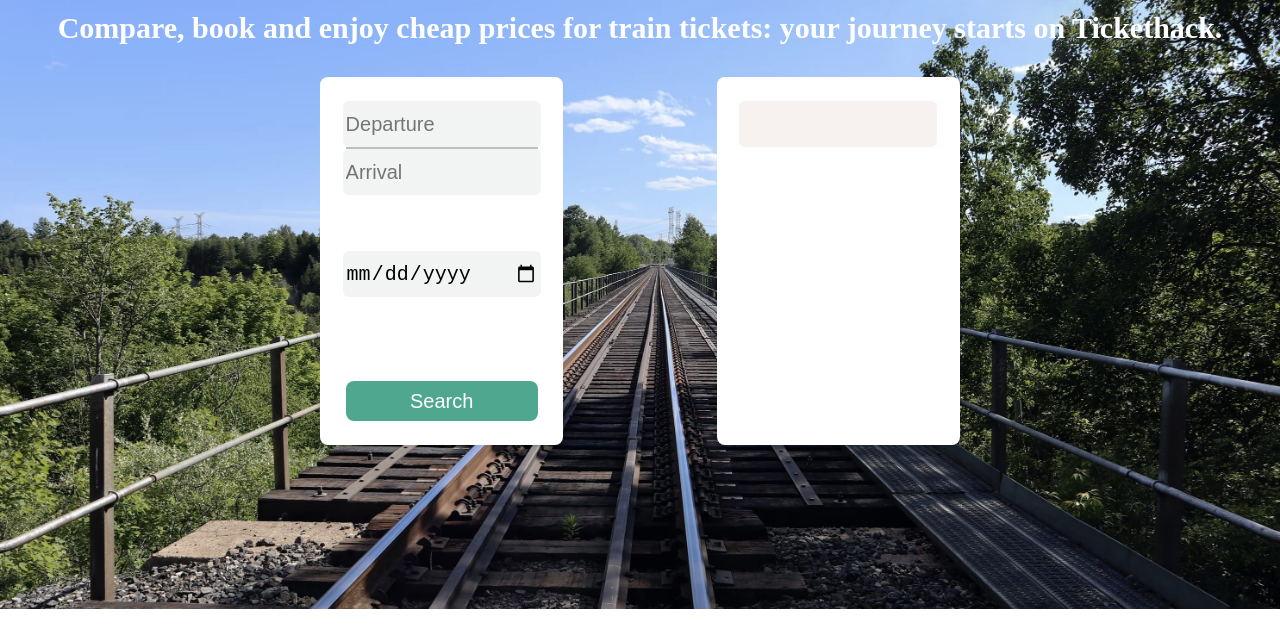
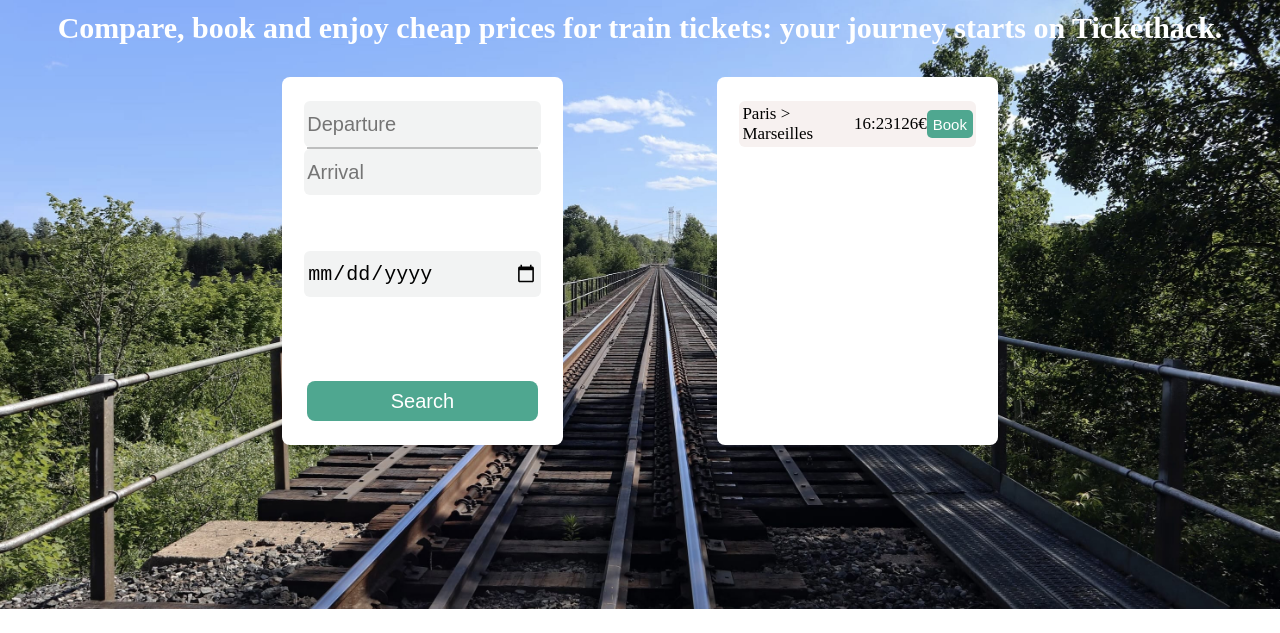
Before and after one commit to AKB917/ProjectTrain-Frontend, a plain HTML site: page home.html in a window 1280 px wide. Shown: the part 167-800 px from the top of the page. Drawn offline with Linux system fonts and the light colour scheme.

Commit message:
commit before begin js

```diff
--- a/css/home.css
+++ b/css/home.css
@@ -62,7 +62,7 @@ h1 {
 .whitebox {
   background-color: white;
   height: 40vh;
-  width: 15vw;
+  width: 18vw;
   border-radius: 8px;
   padding: 3vh 2vw;
   display: flex;
@@ -120,4 +120,17 @@ h1 {
   border-width: 0;
   padding: 3px;
   display: flex;
+  align-items: center;
+  justify-content: space-around;
+  font-size: 17px;
 }
+
+.bookButton {
+  background-color: #4fa790;
+  color: white;
+  height: 70%;
+  width: 20%;
+  border-radius: 5px;
+  border-width: 0;
+  font-size: 15px;
+}
--- a/home.html
+++ b/home.html
@@ -48,7 +48,12 @@
           <h5>No trip found.</h5>
         </div> -->
         <div class="whitebox" id="results">
-          <div class="oneResult"></div>
+          <div class="oneResult">
+            <p>Paris > Marseilles</p>
+            <p>16:23</p>
+            <p>126€</p>
+            <button class="bookButton">Book</button>
+          </div>
         </div>
       </div>
     </div>
```
